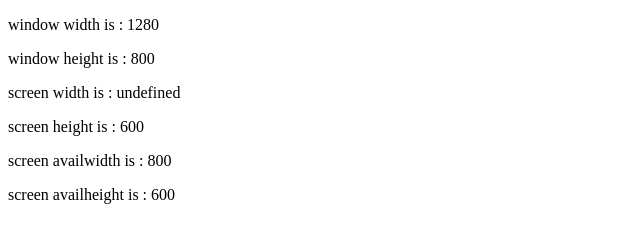
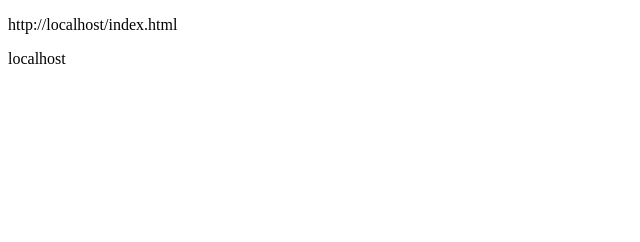
Before and after one commit to wook2onandon/js, a plain HTML site: page index.html in a window 1280 px wide. Shown: the whole page, without its empty margins (0-640 px from the left). Drawn offline with Linux system fonts and the light colour scheme.

Commit message:
Add files via upload

```diff
--- a/index.html
+++ b/index.html
@@ -14,15 +14,18 @@
   <p id="result4"></p>
   <p id="result5"></p>
   <p id="result6"></p>
+  <p id="result7"></p>
   <script>
-    var windowX = window.innerWidth;
+    /*var windowX = window.innerWidth;
     var windowY = window.innerHeight;
 
-    var windowXx = screen.Width;
+    var windowXx = screen.width;
     var windowYy = screen.height;
 
     var windowXxx = screen.availWidth;
     var windowYyy = screen.availHeight;
+
+    var windowColor = screen.colorDepth;
 
     document.getElementById("result1").innerHTML = "window width is : " + windowX;
     document.getElementById("result2").innerHTML = "window height is : " + windowY;
@@ -32,6 +35,16 @@
 
     document.getElementById("result5").innerHTML = "screen availwidth is : " + windowXxx;
     document.getElementById("result6").innerHTML = "screen availheight is : " + windowYyy;
+
+    document.getElementById("result7").innerHTML = "screen Color Depth is : " + windowColor;
+    */
+
+    var windowHref = window.location.href;
+    var windowHost = window.location.hostname;
+    document.getElementById("result1").innerHTML = windowHref;
+    document.getElementById("result2").innerHTML = windowHost;
+
+
   </script>
 </body>
 
```
